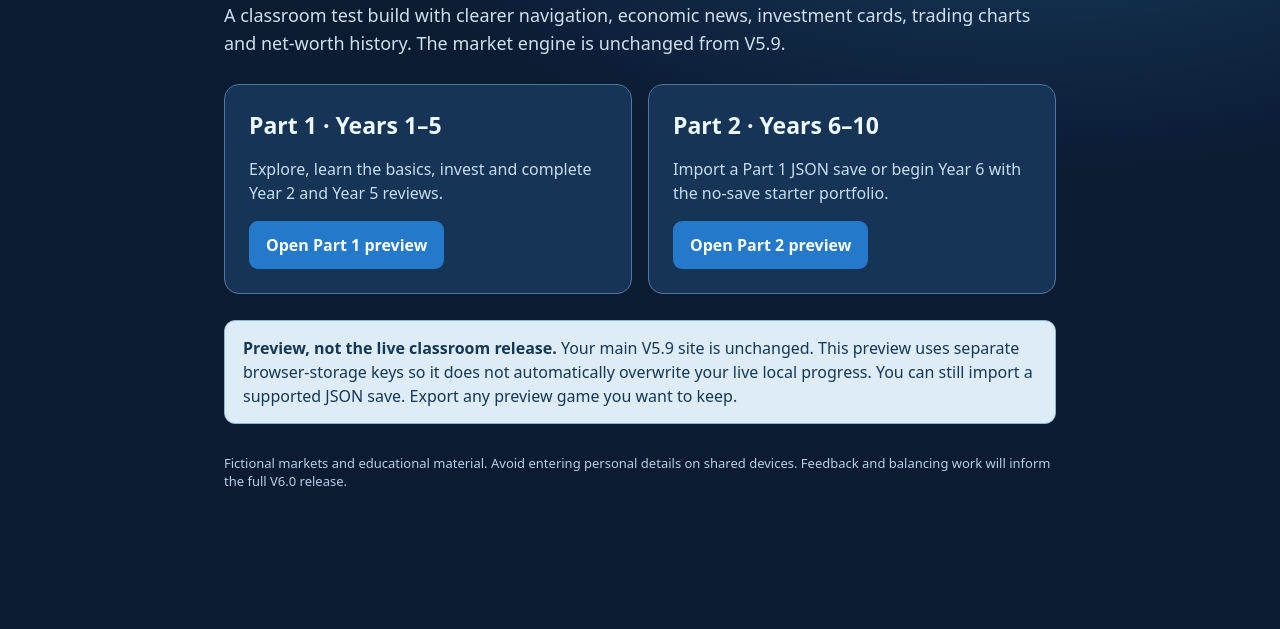
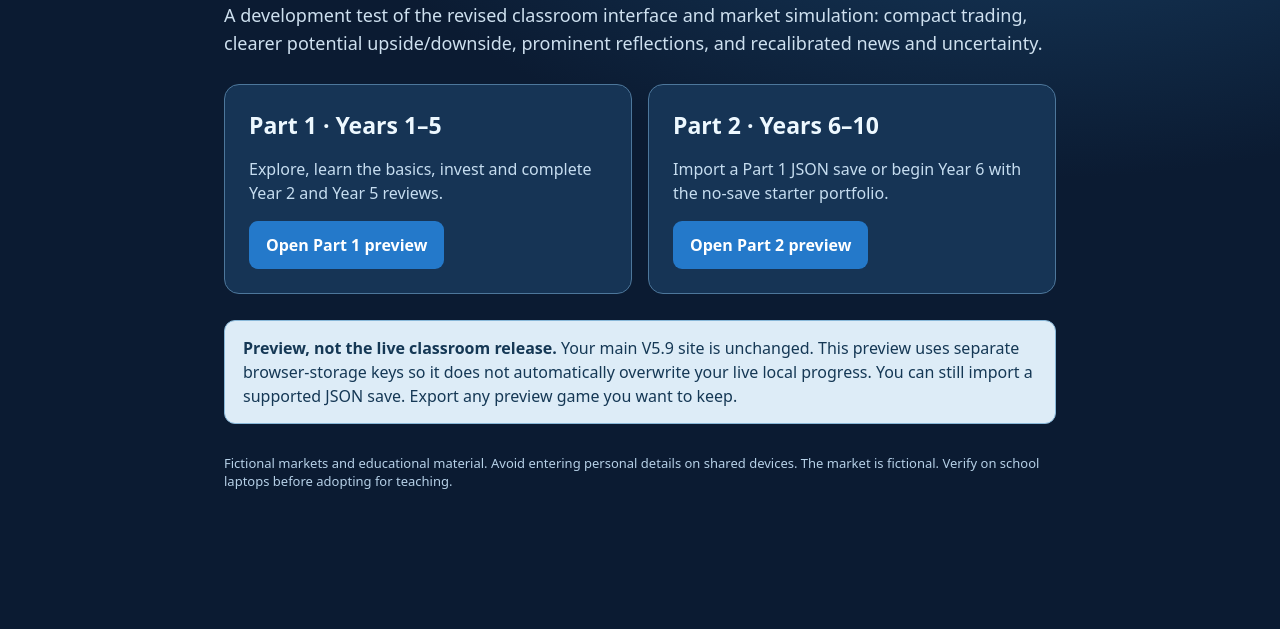
Before and after one commit to mr-giles-jpg/risk-and-reward, a plain HTML site: page preview/v6/index.html in a window 1280 px wide. Shown: the part 171-800 px from the top of the page. Drawn offline with Linux system fonts and the light colour scheme.

Commit message:
Update V6 Stage 2 preview preview/v6/index.html

```diff
--- a/preview/v6/index.html
+++ b/preview/v6/index.html
@@ -1,3 +1,3 @@
-<!doctype html><html lang="en-AU"><head><meta charset="utf-8"><meta name="viewport" content="width=device-width,initial-scale=1"><title>Risk &amp; Reward V6.0 Preview</title><style>
+<!doctype html><html lang="en-AU"><head><meta charset="utf-8"><meta name="viewport" content="width=device-width,initial-scale=1"><title>Risk &amp; Reward V6.0 Stage 2 Preview</title><style>
 :root{font-family:system-ui,-apple-system,"Segoe UI",Arial,sans-serif;background:#0b1b32;color:#edf8ff}*{box-sizing:border-box}body{margin:0;background:radial-gradient(700px 350px at 80% 0,#183e62,transparent),#0b1b32}main{max-width:880px;margin:auto;padding:clamp(24px,5vw,64px) 24px}h1{font-size:clamp(32px,5vw,48px);margin:8px 0 15px}.eyebrow{color:#49d8bd;font-size:13px;font-weight:850;letter-spacing:.12em}.lead{font-size:18px;color:#cee0ef;line-height:1.55}.grid{display:grid;grid-template-columns:repeat(2,minmax(0,1fr));gap:16px;margin:26px 0}.card{background:#163455;padding:24px;border:1px solid #4d779b;border-radius:15px}.card h2{margin:0 0 8px;font-size:23px}.card p{color:#c6ddf0;line-height:1.5}.btn{display:inline-block;color:white;background:#2479ca;border-radius:9px;padding:13px 17px;font-weight:800;text-decoration:none}.note{background:#ddecf7;color:#153855;border:1px solid #89b8d9;border-radius:11px;padding:15px 18px;line-height:1.5}footer{font-size:13px;color:#b6d0e7;margin-top:30px}@media(max-width:640px){.grid{grid-template-columns:1fr}}
-</style></head><body><main><div class="eyebrow">V6.0 PREVIEW · STAGE 1 · INTERFACE UPDATE</div><h1>Risk &amp; Reward</h1><p class="lead">A classroom test build with clearer navigation, economic news, investment cards, trading charts and net-worth history. The market engine is unchanged from V5.9.</p><div class="grid"><section class="card"><h2>Part 1 · Years 1–5</h2><p>Explore, learn the basics, invest and complete Year 2 and Year 5 reviews.</p><a class="btn" href="part1.html">Open Part 1 preview</a></section><section class="card"><h2>Part 2 · Years 6–10</h2><p>Import a Part 1 JSON save or begin Year 6 with the no-save starter portfolio.</p><a class="btn" href="part2.html">Open Part 2 preview</a></section></div><div class="note"><strong>Preview, not the live classroom release.</strong> Your main V5.9 site is unchanged. This preview uses separate browser-storage keys so it does not automatically overwrite your live local progress. You can still import a supported JSON save. Export any preview game you want to keep.</div><footer>Fictional markets and educational material. Avoid entering personal details on shared devices. Feedback and balancing work will inform the full V6.0 release.</footer></main></body></html>
+</style></head><body><main><div class="eyebrow">V6.0 DEVELOPMENT PREVIEW · STAGE 2 · INTERFACE & MARKET BALANCING</div><h1>Risk &amp; Reward</h1><p class="lead">A development test of the revised classroom interface and market simulation: compact trading, clearer potential upside/downside, prominent reflections, and recalibrated news and uncertainty.</p><div class="grid"><section class="card"><h2>Part 1 · Years 1–5</h2><p>Explore, learn the basics, invest and complete Year 2 and Year 5 reviews.</p><a class="btn" href="part1.html">Open Part 1 preview</a></section><section class="card"><h2>Part 2 · Years 6–10</h2><p>Import a Part 1 JSON save or begin Year 6 with the no-save starter portfolio.</p><a class="btn" href="part2.html">Open Part 2 preview</a></section></div><div class="note"><strong>Preview, not the live classroom release.</strong> Your main V5.9 site is unchanged. This preview uses separate browser-storage keys so it does not automatically overwrite your live local progress. You can still import a supported JSON save. Export any preview game you want to keep.</div><footer>Fictional markets and educational material. Avoid entering personal details on shared devices. The market is fictional. Verify on school laptops before adopting for teaching.</footer></main></body></html>
```
